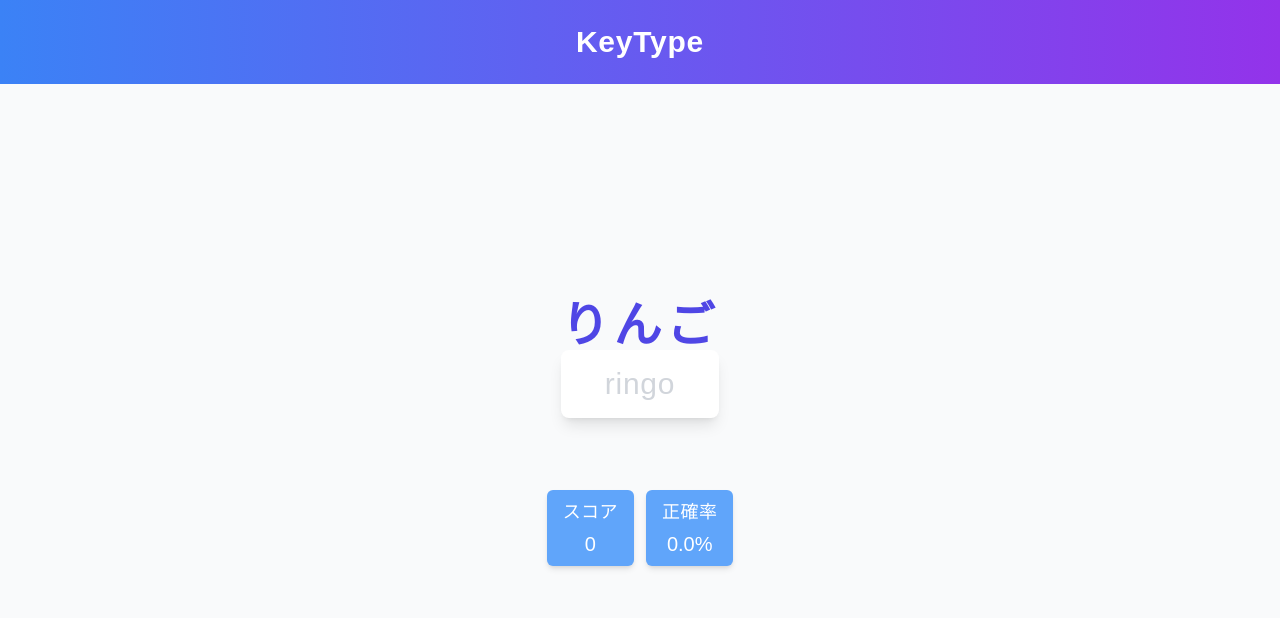
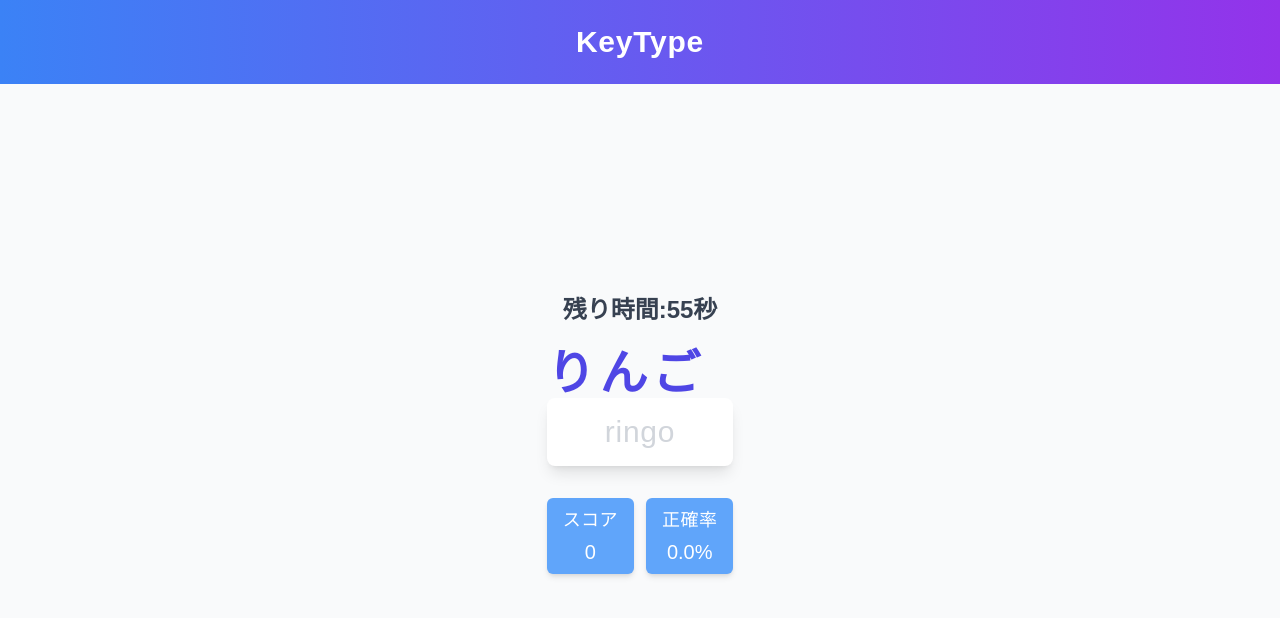
Before and after one commit to KeyTypeApp/App, a Next.js app: page /home/play in a window 1280 px wide. Shown: the top 618 px of the page. Built offline with nearby package versions, Linux system fonts and the light colour scheme.

Commit message:
制限時間機能調整中

```diff
--- a/src/app/home/play/components/PlayPage.tsx
+++ b/src/app/home/play/components/PlayPage.tsx
@@ -20,6 +20,23 @@ const PlayPageComponent = () => {
   } = usePlay();
   return (
     <div className="flex flex-col items-center justify-center min-h-[calc(100vh-100px)] bg-gray-50 p-4 space-y-6">
+      <p className="text-2xl font-semibold text-gray-700">
+        残り時間:{timeLimit}秒
+      </p>
+      {isFinish ? (
+        <div className="text-center">
+          <p className="text-3xl font-bold text-red-500 mb-4">
+            タイムアップ
+          </p>
+          <p className="text-xl">
+            スコア:{score}
+          </p>
+          <p className="text-xl">
+            正確率:{accuracyRate.toFixed(1)}%
+          </p>
+        </div>
+      ) : (
+        <div>
           <DisplayRandomWordComponent
             randomWord={randomWord}
             value={value}
@@ -36,6 +53,8 @@ const PlayPageComponent = () => {
             accuracyRate={accuracyRate}
           />
         </div>
+      )}
+    </div>
   );
 };
 
```
Lines whose indentation alone changed are shown as unchanged.
